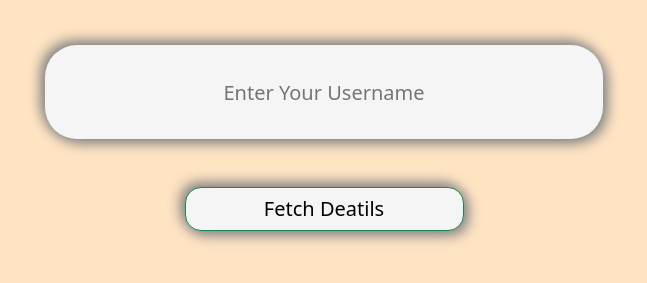
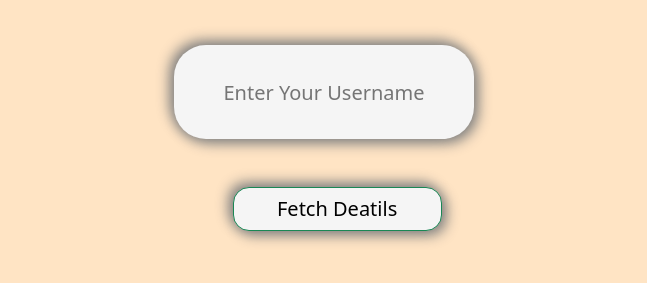
Before and after one commit to MangalaParameswaran/Project-2, a plain HTML site: page index.html in a window 1280 px wide. Shown: the part 211-494 px from the top of the page, without its empty margins (316-963 px from the left). Drawn offline with nearby package versions, Linux system fonts and the light colour scheme; a small style sheet from the web is missing.

Commit message:
style updated

```diff
--- a/index.html
+++ b/index.html
@@ -14,9 +14,9 @@
     <div class="row">
       <div class="col">
         <h1 class="text-center text-capitalize">Github details</h1>
-        <input type="text"  id="userInput" placeholder="Enter Your Username" class="input1st d-block m-auto text-center mt-5 h-25 w-50 fs-5 rounded-5" required="true">
+        <input type="text"  id="userInput" placeholder="Enter Your Username" class="input1st d-block m-auto text-center mt-5 h-25 w-20 fs-5 rounded-5" required="true">
         <div class="d-grid gap-3 col-3 mx-auto">
-          <button id="Fetch-Btn" type="button" class="btn1st btn btn-outline-success mt-5 w-100 fs-5 rounded-4">Fetch Deatils</button>
+          <button id="Fetch-Btn" type="button" class="btn1st btn btn-outline-success mt-5 w-75 fs-5 rounded-4 ms-lg-5 ms-md-4 ms-xl-5">Fetch Deatils</button>
         </div>
       </div>
     </div>
```
